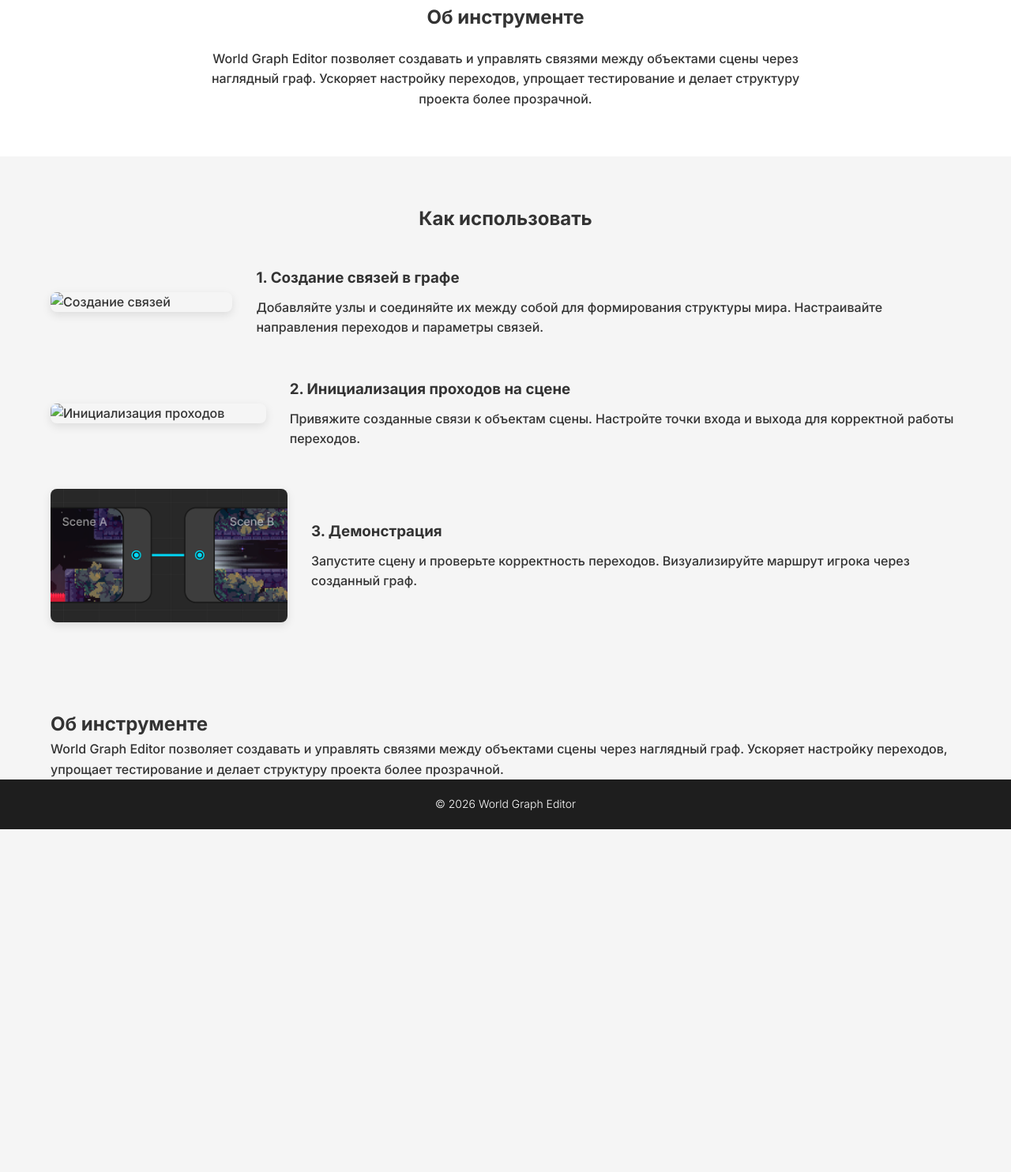
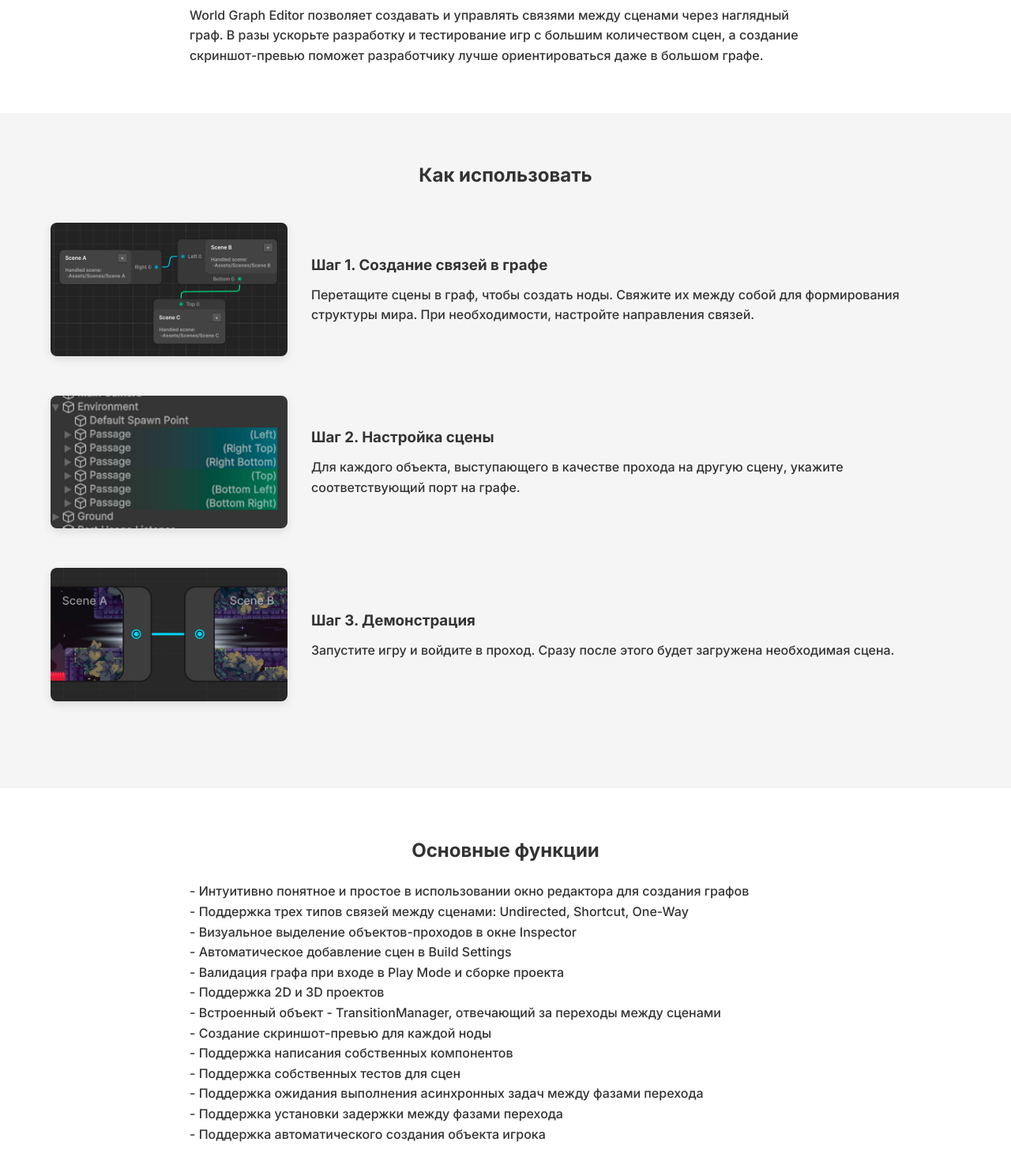
Before and after one commit to xMrFinlandx/web_polytech, a plain HTML site: page index.html in a window 1280 px wide. Shown: the part 836-2320 px from the top of the page at 79% size. Before the commit the page ends 1886 px from the top, so only its background shows below. Drawn offline with Linux system fonts and the light colour scheme.

Commit message:
Добавил картинки для шага 1,2, дополнил описание

```diff
--- a/index.html
+++ b/index.html
@@ -40,8 +40,8 @@
 
 <section class="hero">
     <div class="container hero-content">
-        <h2>Управляйте сценами с помошью нодового редактора</h2>
-        <p>Удобное визуальное редактирование связей между локациями и управление переходами на сцене</p>
+        <h2>Управляйте структурой мира в одном окне!</h2>
+        <p>Удобный визуальный редактор на основе нод для простого и понятного менеджмента сцен и их связей</p>
         <a href="https://assetstore.unity.com/packages/tools/level-design/world-graph-editor-306228" class="btn-primary" target="_blank">Перейти в Asset Store</a>
         <a href="https://github.com/xMrFinlandx/WorldGraphEditorDocumentation/blob/main/README.md#Introduction" class="link" target="_blank">Документация</a>
     </div>
@@ -51,9 +51,8 @@
     <div class="container">
         <h2>Об инструменте</h2>
         <p>
-            World Graph Editor позволяет создавать и управлять связями между объектами сцены
-            через наглядный граф. Ускоряет настройку переходов, упрощает тестирование
-            и делает структуру проекта более прозрачной.
+            World Graph Editor позволяет создавать и управлять связями между сценами через наглядный граф.
+            В разы ускорьте разработку и тестирование игр с большим количеством сцен, а создание скриншот-превью поможет разработчику лучше ориентироваться даже в большом графе.
         </p>
     </div>
 </section>
@@ -63,23 +62,22 @@
         <h2>Как использовать</h2>
 
         <div class="step">
-            <img src="images/step1.png" alt="Создание связей">
+            <img src="images/wge_step_1.png" alt="Создание связей">
             <div class="step-content">
-                <h3>1. Создание связей в графе</h3>
+                <h3>Шаг 1. Создание связей в графе</h3>
                 <p>
-                    Добавляйте узлы и соединяйте их между собой для формирования структуры мира.
-                    Настраивайте направления переходов и параметры связей.
+                    Перетащите сцены в граф, чтобы создать ноды. Свяжите их между собой для формирования структуры мира.
+                    При необходимости, настройте направления связей.
                 </p>
             </div>
         </div>
 
         <div class="step">
-            <img src="images/step2.png" alt="Инициализация проходов">
+            <img src="images/wge_step_2.png" alt="Инициализация проходов">
             <div class="step-content">
-                <h3>2. Инициализация проходов на сцене</h3>
+                <h3>Шаг 2. Настройка сцены</h3>
                 <p>
-                    Привяжите созданные связи к объектам сцены.
-                    Настройте точки входа и выхода для корректной работы переходов.
+                    Для каждого объекта, выступающего в качестве прохода на другую сцену, укажите соответствующий порт на графе.
                 </p>
             </div>
         </div>
@@ -87,10 +85,9 @@
         <div class="step">
             <img src="images/wge_step_3.png" alt="Демонстрация">
             <div class="step-content">
-                <h3>3. Демонстрация</h3>
+                <h3>Шаг 3. Демонстрация</h3>
                 <p>
-                    Запустите сцену и проверьте корректность переходов.
-                    Визуализируйте маршрут игрока через созданный граф.
+                    Запустите игру и войдите в проход. Сразу после этого будет загружена необходимая сцена.
                 </p>
             </div>
         </div>
@@ -100,12 +97,20 @@
 
 <section class="technical">
     <div class="container">
-        <h2>Об инструменте</h2>
-        <p>
-            World Graph Editor позволяет создавать и управлять связями между объектами сцены
-            через наглядный граф. Ускоряет настройку переходов, упрощает тестирование
-            и делает структуру проекта более прозрачной.
-        </p>
+        <h2>Основные функции</h2>
+        <p>- Интуитивно понятное и простое в использовании окно редактора для создания графов</p>
+        <p>- Поддержка трех типов связей между сценами: Undirected, Shortcut, One-Way</p>
+        <p>- Визуальное выделение объектов-проходов в окне Inspector</p>
+        <p>- Автоматическое добавление сцен в Build Settings</p>
+        <p>- Валидация графа при входе в Play Mode и сборке проекта</p>
+        <p>- Поддержка 2D и 3D проектов</p>
+        <p>- Встроенный объект - TransitionManager, отвечающий за переходы между сценами</p>
+        <p>- Создание скриншот-превью для каждой ноды</p>
+        <p>- Поддержка написания собственных компонентов</p>
+        <p>- Поддержка собственных тестов для сцен</p>
+        <p>- Поддержка ожидания выполнения асинхронных задач между фазами перехода</p>
+        <p>- Поддержка установки задержки между фазами перехода</p>
+        <p>- Поддержка автоматического создания объекта игрока</p>
     </div>
 </section>
 
--- a/style.css
+++ b/style.css
@@ -198,7 +198,7 @@
     transition: .2s ease-out;
 }
 
-.description {
+.description, .technical {
     padding: 60px 0;
     background: white;
 }
@@ -212,15 +212,15 @@
     padding: 60px 0;
 }
 
-.description h2, .work-description h2 {
+.description h2, .technical h2, .work-description h2 {
     margin-bottom: 20px;
     text-align: center;
 }
 
-.description p, .work-description p {
+.description p, .technical p, .work-description p {
     max-width: 800px;
     margin: 0 auto;
-    text-align: center;
+    text-align: left;
 }
 
 .steps {
```
Also changed, not shown: images/wge_step_1.png (added), images/wge_step_2.png (added).
